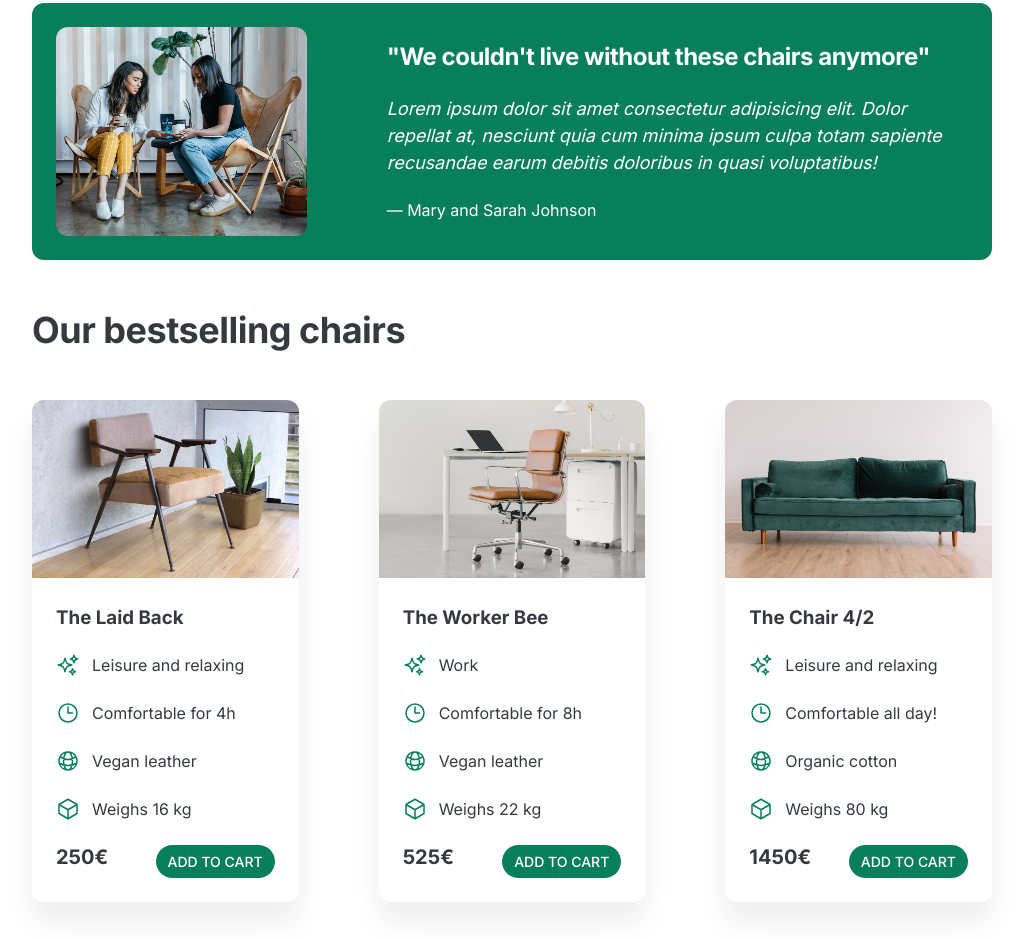
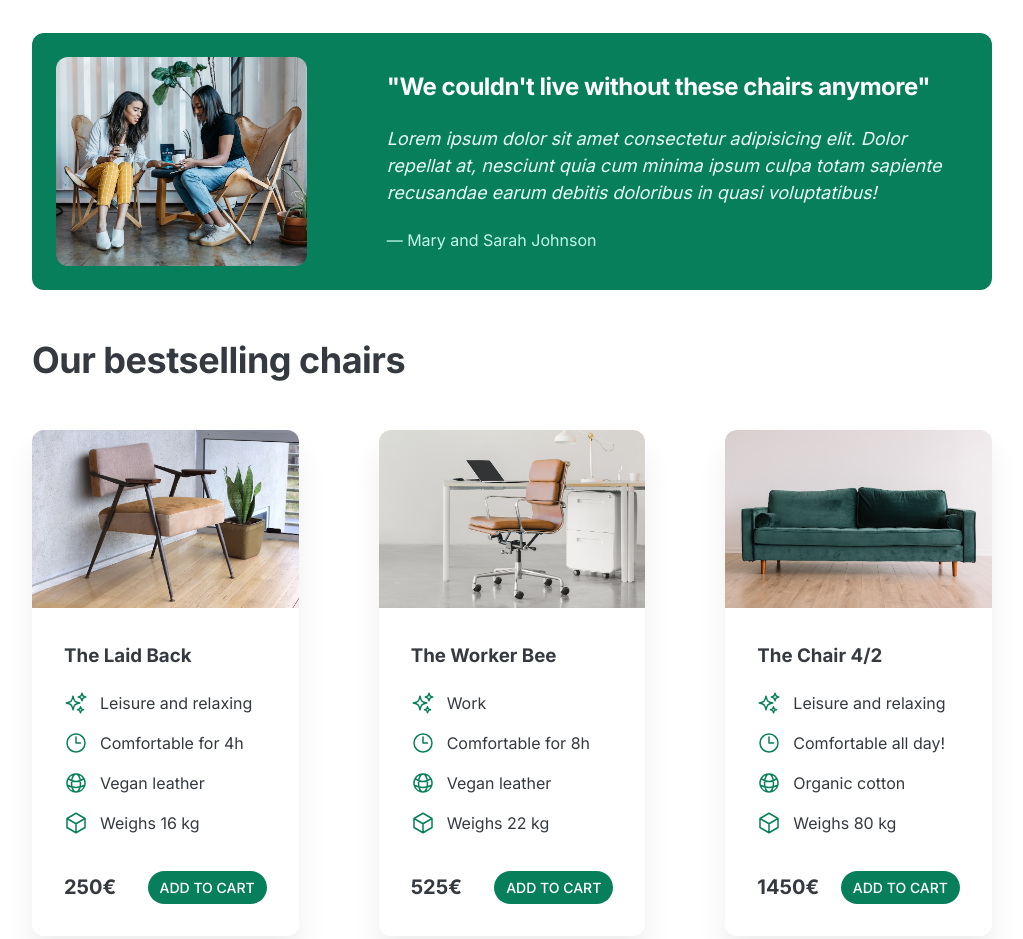
Before and after one commit to ppalladio/html_css, a plain HTML site: page web design/index.html in a window 1280 px wide. Shown: the part 867-1806 px from the top of the page, without its empty margins (128-1151 px from the left). Drawn offline with Linux system fonts and the light colour scheme.

Commit message:
whitespace and visual hierarchy

```diff
--- a/web design/style.css
+++ b/web design/style.css
@@ -1,10 +1,3 @@
-/*
-SPACING SYSTEM (px)
-2 / 4 / 8 / 12 / 16 / 24 / 32 / 48 / 64 / 80 / 96 / 128
-
-FONT SIZE SYSTEM (px)
-10 / 12 / 14 / 16 / 18 / 20 / 24 / 30 / 36 / 44 / 52 / 62 / 74 / 86 / 98
-*/
 
 * {
     margin: 0;
@@ -12,9 +5,7 @@ FONT SIZE SYSTEM (px)
     box-sizing: border-box;
 }
 
-/* ------------------------ */
-/* GENERAL STYLES */
-/* ------------------------ */
+
 body {
     font-family: 'Inter', sans-serif;
     color: #343a40;
@@ -67,16 +58,12 @@ h2 {
     font-size: 14px;
     padding: 8px 12px;
 }
-/* ------------------------ */
-/* COMPONENT STYLES */
-/* ------------------------ */
 
-/* HEADER */
 header {
     display: grid;
     grid-template-columns: repeat(2, 1fr);
     column-gap: 80px;
-    margin-top: 48px;
+    margin-top: 64px;
 }
 
 .header-text-box {
@@ -85,7 +72,7 @@ header {
 
 h1 {
     font-size: 44px;
-    margin-bottom: 24px;
+    margin-bottom: 32px;
     line-height: 1;
     letter-spacing: -1px;
     text-shadow: 0px 5px 3px rgba(0,0,0,0.2);
@@ -102,12 +89,12 @@ img {
     border-radius: 12px;
 }
 
-/* FEATURES */
+
 .icon{
   stroke:#087f5b;
   height:32px;
   width: 32px;
-  margin-bottom: 10px;
+  margin-bottom: 24px;
 }
 
 .features-title {
@@ -120,7 +107,7 @@ img {
     line-height: 1.5;
 }
 
-/* TESTIMONIAL */
+
 .testimonial-section {
     background-color: #087f5b;
     color: #fff;
@@ -143,9 +130,12 @@ img {
     margin-bottom: 24px;
     font-size: 18px;
     line-height: 1.5;
+    color:#e6fcf5
+}
+.testimonial-author {
+    color: #c3fae8;
 }
 
-/* CHAIRS */
 .chair{
     box-shadow: 0px 20px 30px rgba(0, 0, 0,0.07);
     border-radius: 12px;
@@ -157,7 +147,7 @@ img {
 }
 
 .chair-box {
-    padding: 24px;
+    padding: 32px;
 
 }
 
@@ -167,14 +157,14 @@ h3 {
 
 .chair-details {
     list-style: none;
-    margin-bottom: 24px;
+    margin-bottom: 36px;
 }
 
 .chair-details li {
     display: flex;
     align-items: center;
     gap: 12px;
-    margin-bottom: 24px;
+    margin-bottom: 16px;
 }
 
 .chair-details li:last-child {
@@ -191,6 +181,7 @@ h3 {
     display: flex;
     justify-content: space-between;
     font-size: 20px;
+    align-items: center;
 }
 
 footer {
```
